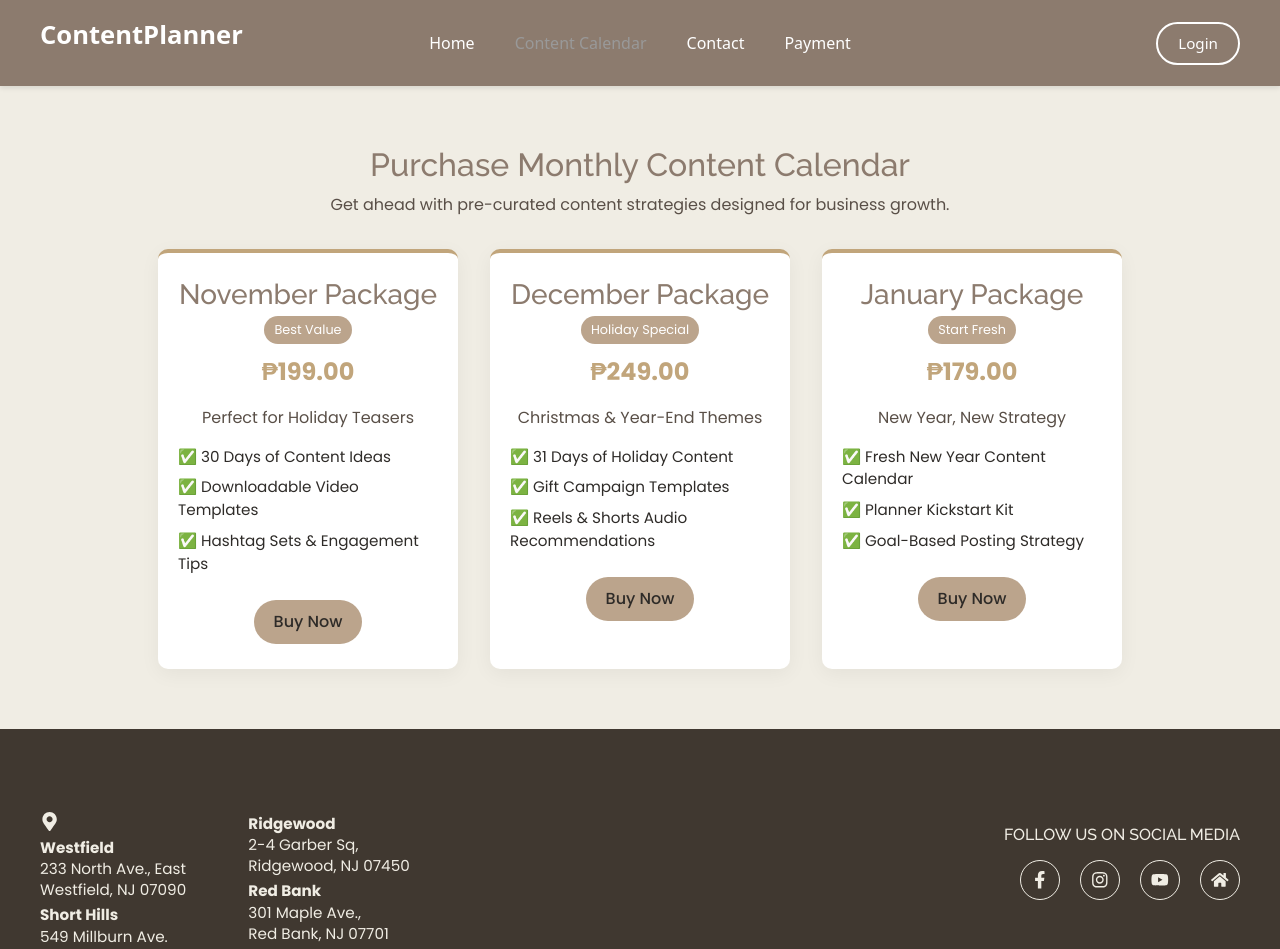
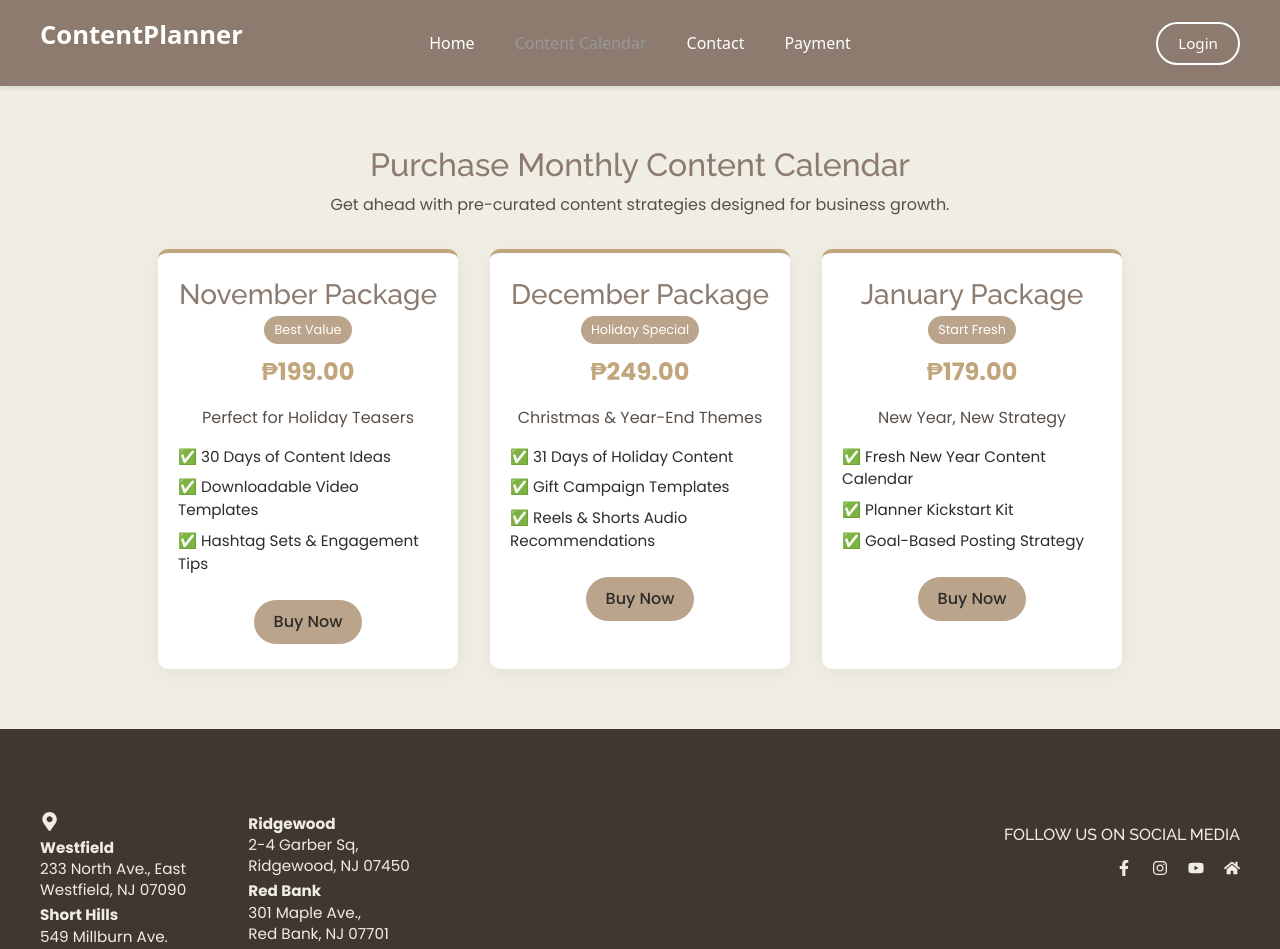
Before and after one commit to paulthecheese79/techcom-website, a React (Create React App) app: page /payment in a window 1280 px wide. Shown: the top 949 px of the page. Built offline with nearby package versions, Linux system fonts and the light colour scheme; the HTML template or start-up script is replaced by a standard one.

Commit message:
initial commit

```diff
--- a/src/components/Footer.jsx
+++ b/src/components/Footer.jsx
@@ -39,10 +39,10 @@ const Footer = () => {
         <div className="footer-social">
           <h4>FOLLOW US ON SOCIAL MEDIA</h4>
           <div className="social-icons">
-            <a href="#"><FaFacebookF /></a>
-            <a href="#"><FaInstagram /></a>
-            <a href="#"><FaYoutube /></a>
-            <a href="#"><FaHome /></a>
+            <FaFacebookF />
+            <FaInstagram />
+            <FaYoutube />
+            <FaHome />
           </div>
         </div>
       </div>
--- a/src/components/LoginModal.jsx
+++ b/src/components/LoginModal.jsx
@@ -49,7 +49,7 @@ const LoginModal = ({ onClose, onLogin }) => {
           <label>
             <input type="checkbox" /> Remember Me
           </label>
-          <a href="#">Forgot Password?</a>
+          Forgot Password?
         </div>
 
         {error && <div className="error-message">{error}</div>}
```
